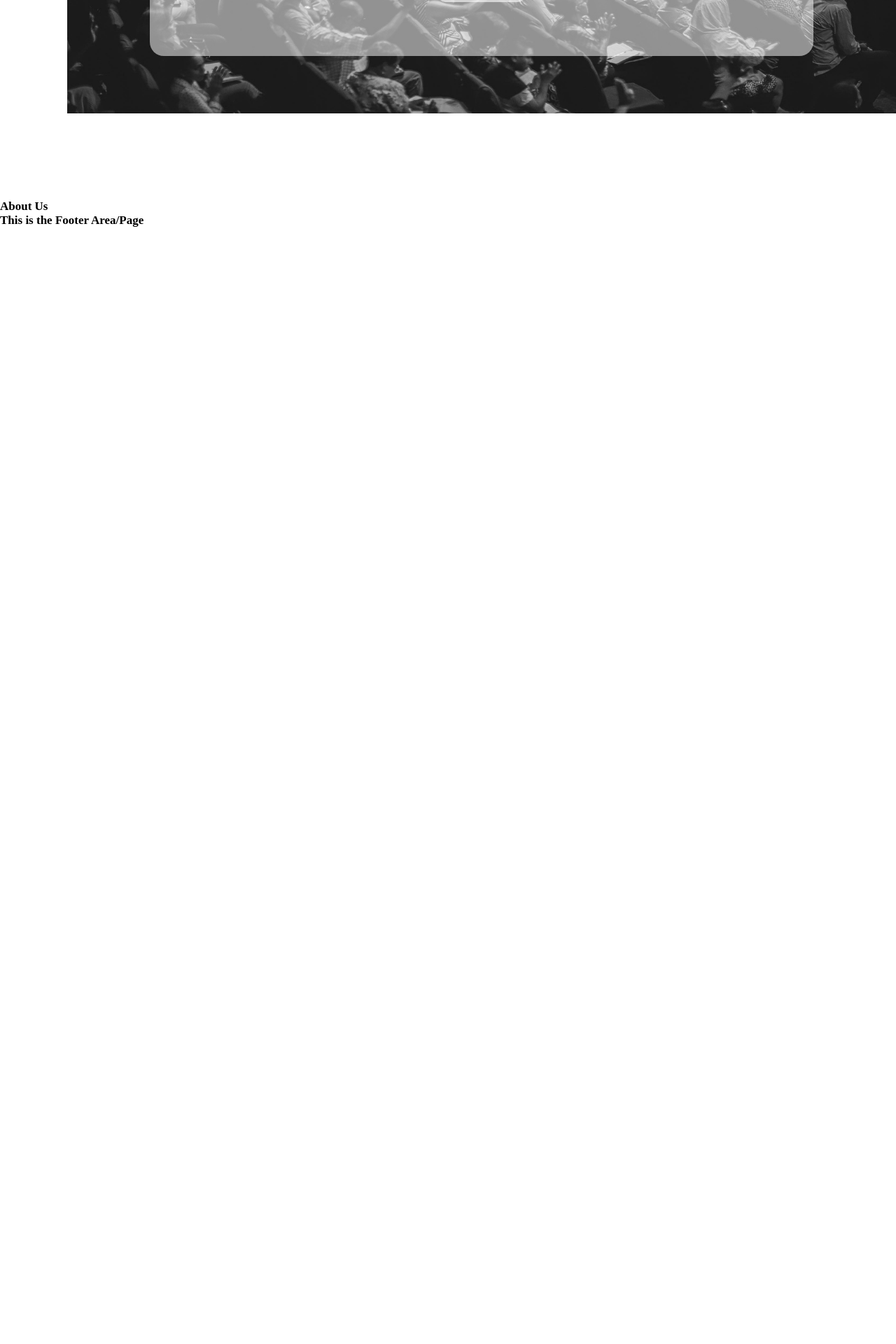
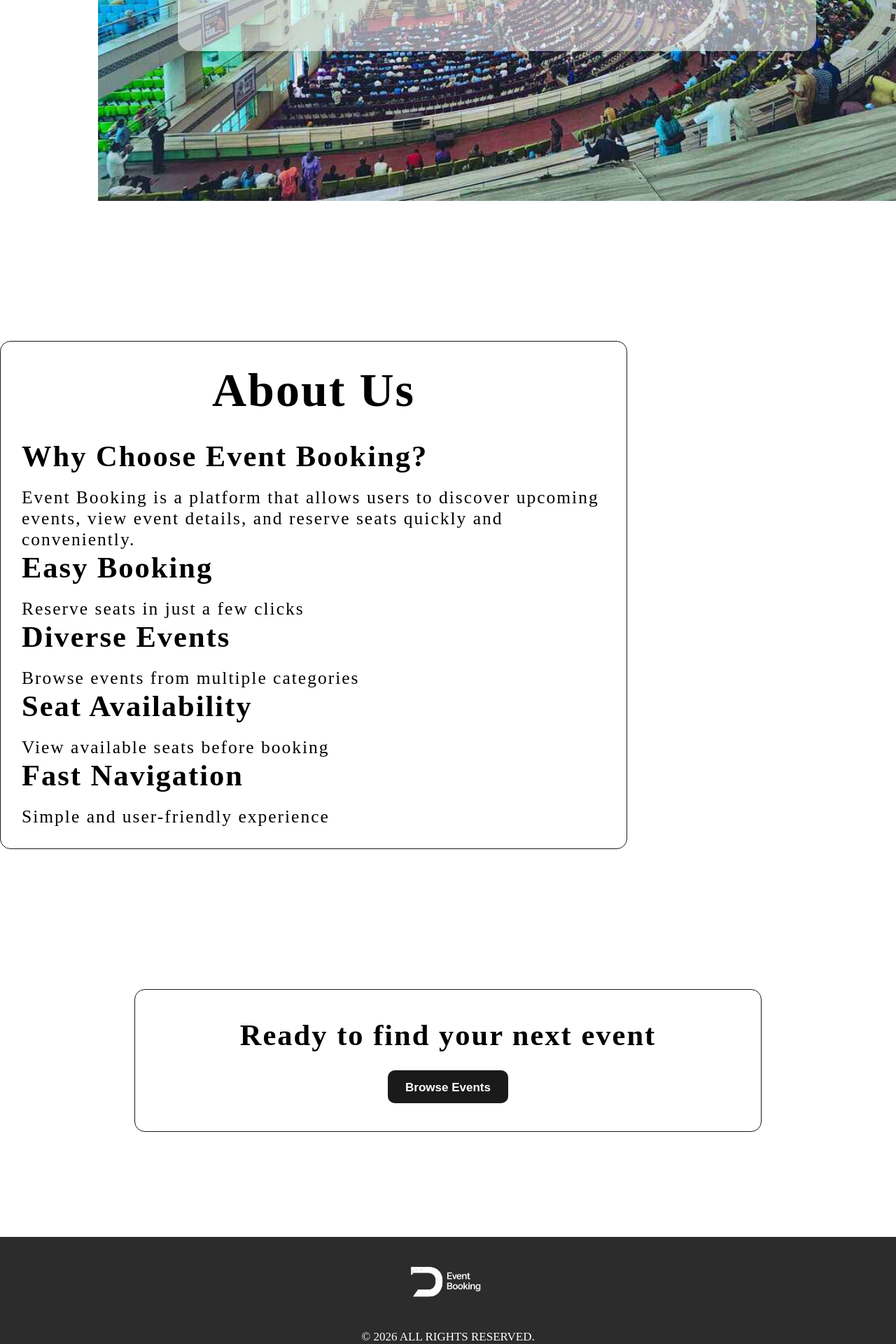
Before and after one commit to DaPhantom131/event-booking-app, a React (Vite) app: page / in a window 1280 px wide. Shown: the part 568-2488 px from the top of the page at 70% size. Before the commit the page ends 1600 px from the top, so only its background shows below. Built offline with nearby package versions, Linux system fonts and the light colour scheme.

Commit message:
completed the home page UI

```diff
--- a/src/Components/Footer.jsx
+++ b/src/Components/Footer.jsx
@@ -3,7 +3,12 @@ import React from "react";
 const Footer = () =>{
     return(
         <React.Fragment>
-            <h1>This is the Footer Area/Page</h1>
+
+           <footer>
+        <img src="/Assets/Image/logo 2.png" alt="My Logo" width={200} />
+                <p> &copy; {new Date().getFullYear()} ALL RIGHTS RESERVED.</p>
+           </footer>
+
         </React.Fragment>
     )
 }
--- a/src/Components/Navbar.jsx
+++ b/src/Components/Navbar.jsx
@@ -7,7 +7,7 @@ return(
     <React.Fragment>
         <nav className="header">
 
-            <div className="nav-logo"><img src="/Assets/Image/logo 2.png" alt="My Logo" width={300}/></div>
+            <div className="nav-logo"><img src="/Assets/Image/logo 2.png" alt="My Logo" width={250}/></div>
 
                 <div className="nav-links">
 
--- a/src/Components/Routes/Home.jsx
+++ b/src/Components/Routes/Home.jsx
@@ -8,7 +8,7 @@ const Home = () =>{
 
             <main>
 
-                <img src="/Assets/Image/Hero2.5.jpg" alt="" width={"100%"}/>
+                <img src="/Assets/Image/Hero1.5.jpg" alt="" width={"100%"}/>
 
                 <div className="main-content">
                     <h1>D Event Booking</h1>
@@ -23,8 +23,42 @@ const Home = () =>{
 
             </main>
 
-            <section>
+            <section className="about">
                 <h3>About Us</h3>
+
+                <h4>Why Choose Event Booking?</h4>
+
+                <p>Event Booking is a platform that allows users to discover upcoming events, view event details, and reserve seats quickly and conveniently.</p>
+
+
+                <div>
+                    <h4>Easy Booking</h4>
+                    <p>Reserve seats in just a few clicks</p>
+                </div>
+
+                <div>
+                    <h4>Diverse Events</h4>
+                    <p>Browse events from multiple categories</p>
+                </div>
+
+                <div>
+                    <h4>Seat Availability</h4>
+                    <p>View available seats before booking</p>
+                </div>
+
+                <div>
+                    <h4>Fast Navigation</h4>
+                    <p>Simple and user-friendly experience</p>
+                </div>
+
+            </section>
+
+            <section className="cta">
+                <h3>Ready to find your next event</h3>
+
+                <button>
+                    <Link to={"/events"}>Browse Events</Link>
+                </button>
             </section>
 
 
--- a/src/Styles/Main.css
+++ b/src/Styles/Main.css
@@ -7,8 +7,14 @@
 
 body{
 
-    min-height: 200vh;
+    min-height: 100vh;
+    display: flex;
+    flex-direction: column;
 
+}
+
+html,body {
+    height: 100%;
 }
 
 
@@ -20,6 +26,12 @@ h2{
 main{
     display: grid;
     grid-area: "stack";
+    letter-spacing: 2px;
+    margin-bottom: 200px;
+    width: 100%;
+
+    flex: 1;
+
 }
 
 main h1{
@@ -35,7 +47,8 @@ main p{
 }
 main img {
     grid-area: stack;
-    height: 85%;
+
+
 }
 
 .main-content {
@@ -75,3 +88,89 @@ main img {
     text-decoration: none;
     color: #1a1a1a;
 }
+
+.about{
+    border: 1px solid #1a1a1a;
+    width: 70%;
+    padding: 30px;
+    letter-spacing: 2px;
+    margin-bottom: 200px;
+
+    background-color: rgba(255, 255, 255, 0.6);
+    border-radius: 15px;
+
+}
+
+.about h3{
+    font-size: 4rem;
+    margin-bottom: 30px;
+    text-align: center;
+}
+
+.about h4{
+    font-size: 2.5rem;
+    margin-bottom: 20px;
+}
+
+.about p{
+    font-size: 1.5rem;
+}
+
+
+.cta {
+    width: 70%;
+    margin: 0 auto 150px auto;
+    /* centers it and adds spacing */
+    padding: 40px;
+    border: 1px solid #1a1a1a;
+    border-radius: 15px;
+
+    display: flex;
+    flex-direction: column;
+    align-items: center;
+    gap: 1.5em;
+
+    background-color: rgba(255, 255, 255, 0.6);
+    letter-spacing: 2px;
+    text-align: center;
+}
+
+.cta h3 {
+    font-size: 2.5rem;
+}
+
+.cta button {
+    padding: 12px 25px;
+    font-size: 1.2rem;
+    font-weight: 600;
+    border-radius: 10px;
+    border: none;
+    cursor: pointer;
+
+    background-color: #1a1a1a;
+    color: white;
+    transition: 0.3s ease;
+}
+
+.cta button:hover {
+    background-color: #333;
+}
+
+.cta a {
+    text-decoration: none;
+    color: inherit;
+}
+
+footer{
+    display: flex;
+    flex-direction: column;
+    justify-content: center;
+    align-items: center;
+
+    background-color: #2c2c2c;
+    color: white;
+    margin-top: auto;
+width: 100%;
+
+
+}
```
